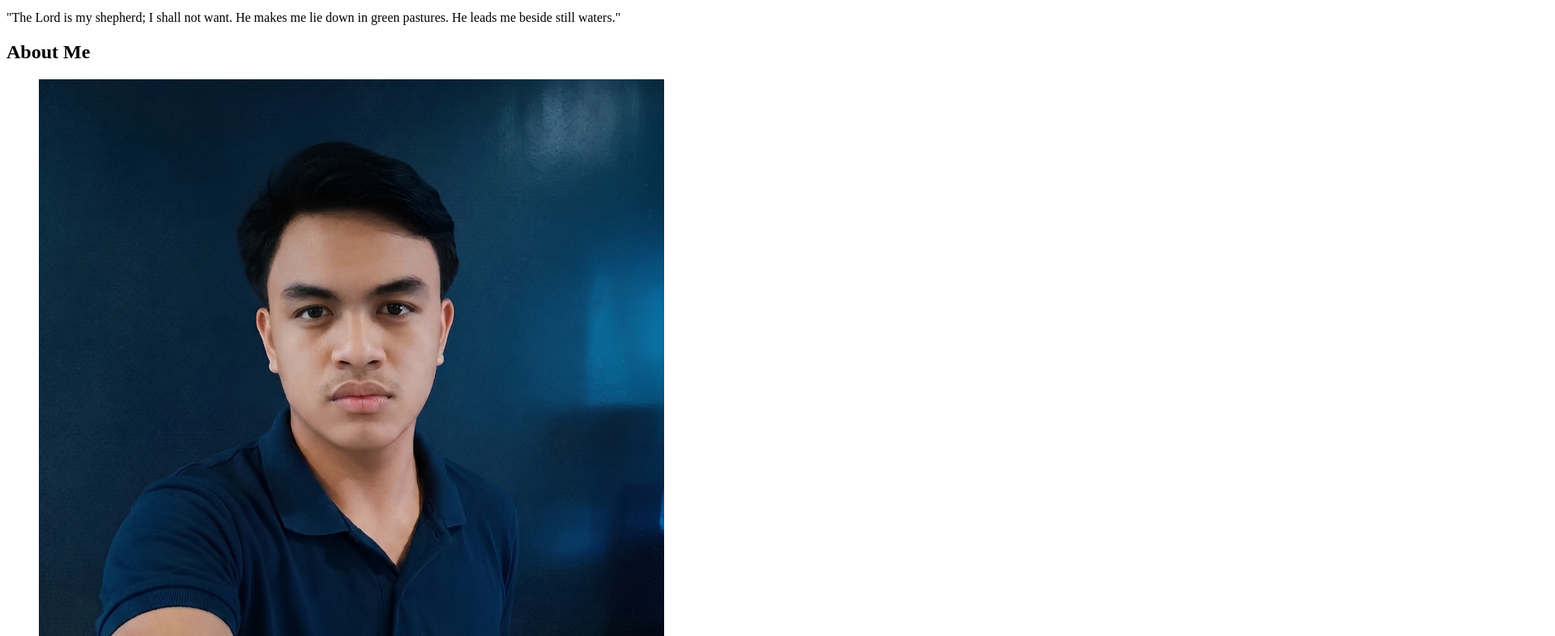
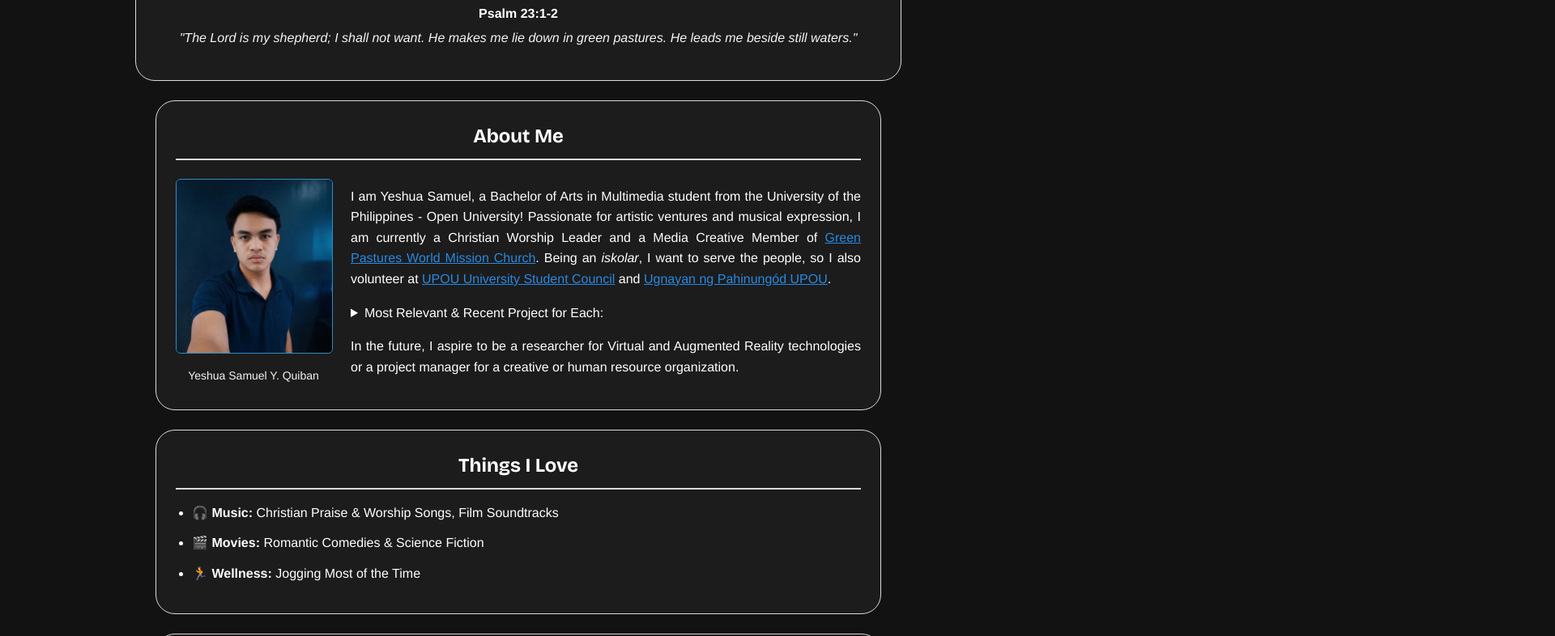
Before and after one commit to sy-quiban/-MMS-171-Final-Project-About-Me, a plain HTML site: page index.html in a window 1280 px wide. Shown: the part 101-887 px from the top of the page at 81% size, 1920 px wide, since content can reach past the window. Drawn offline with nearby package versions, Linux system fonts and the light colour scheme; a web font is replaced by a local one.

Commit message:
Fix HTML encoding and update stylesheet link
Replaced encoded HTML entities with actual characters and fixed stylesheet link.

```diff
--- a/index.html
+++ b/index.html
@@ -7,7 +7,7 @@
     <link rel="preconnect" href="https://fonts.googleapis.com">
     <link rel="preconnect" href="https://fonts.gstatic.com" crossorigin>
     <link href="https://fonts.googleapis.com/css2?family=Bricolage+Grotesque:opsz,wght@12..96,200..800&family=Google+Sans+Flex:opsz,wght@1..144,1..1000&display=swap" rel="stylesheet">
-    <link rel="stylesheet" href="[MMS 171] Module 7 Discussion Forum - style.css">
+    <link rel="stylesheet" href="style.css">
   </head>
   <body>
 
```
